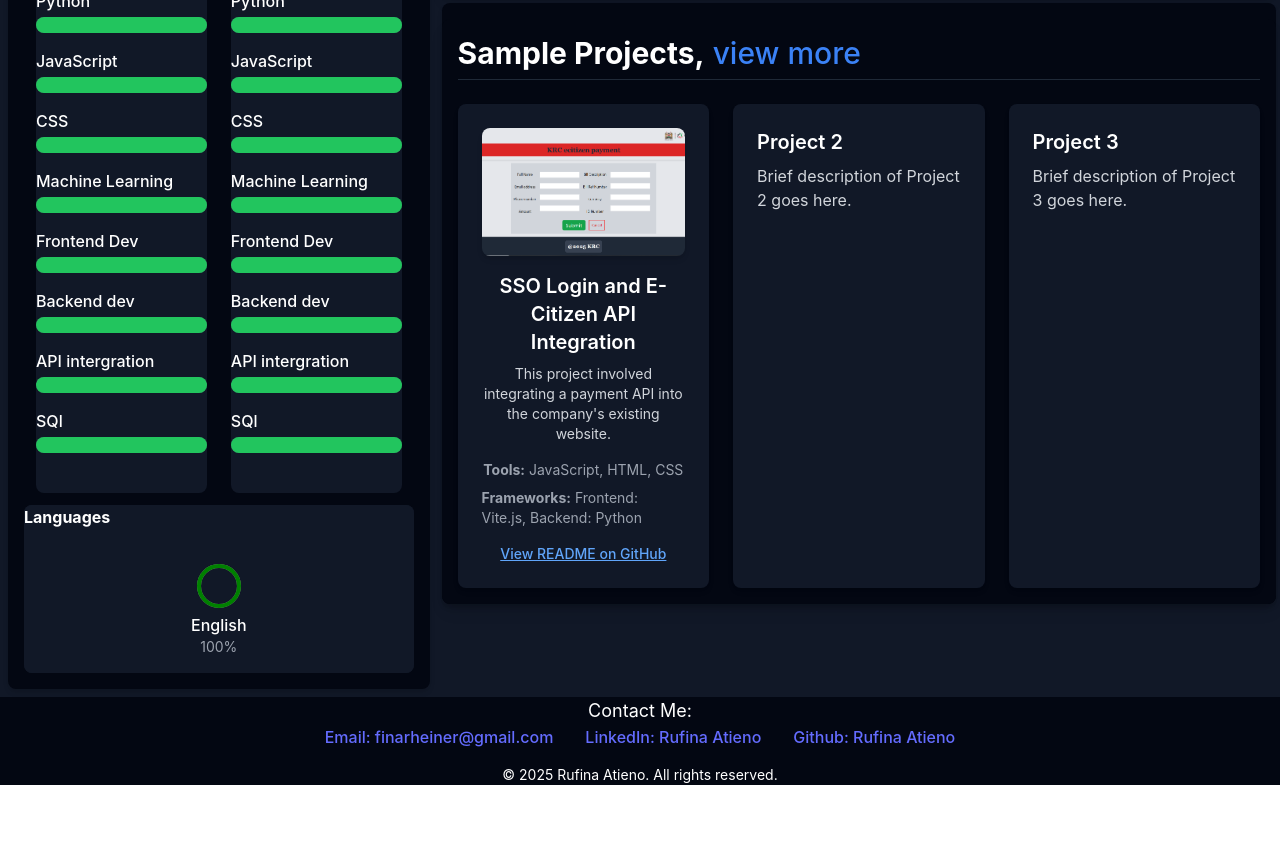
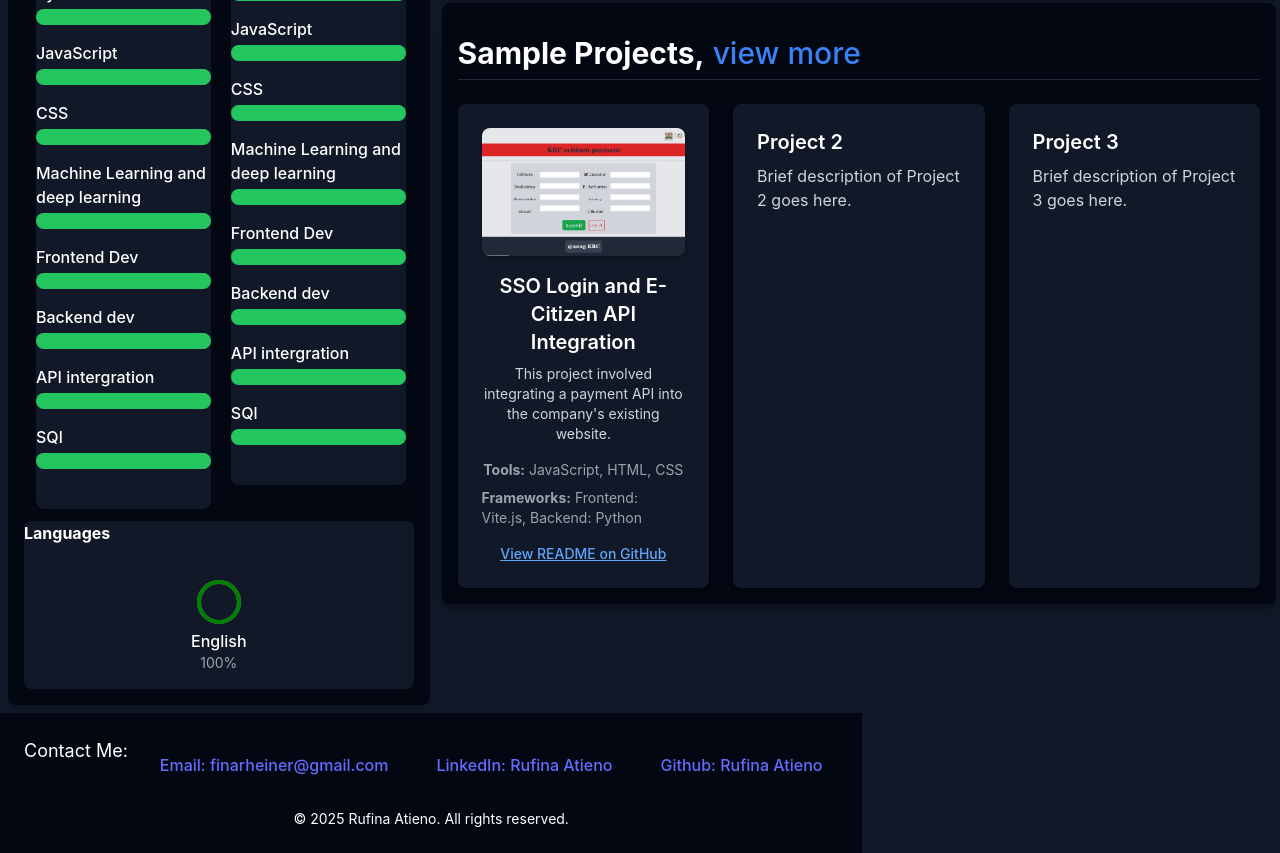
Before and after one commit to fina-biko/portfolio, a React (Vite) app: page / in a window 1280 px wide. Shown: the part 380-1233 px from the top of the page. Before the commit the page ends 1165 px from the top, so only its background shows below. Built offline with nearby package versions, Linux system fonts and the light colour scheme.

Commit message:
Updated to include small screen adjustment for skills

```diff
--- a/src/App.jsx
+++ b/src/App.jsx
@@ -31,10 +31,11 @@ const App = () => {
           {/* skills and competencies section Section */}
           <section className=" flex flex-col md:flex-row">
             <section id="skills" className="m-1">
+              <h2 className="text-white font-bold mb-4">Skills and Competencies</h2>
               <Skills/>
             </section>
 
-            <section id="skills" className="m-1">
+            <section id="skills" className="md:mt-9 ">
               <Skills/>
             </section>
 
@@ -80,7 +81,7 @@ const App = () => {
 
 
 {/* Footer Section */}
-          <section id="footer" className=" flex flex-col text-white mt-auto bg-gray-900 rounded-lg">
+          <section id="footer" className=" flex flex-col md:flex-row text-white mt-auto bg-gray-900 rounded-lg">
             <Footer/>
           </section>
     </div>
--- a/src/components/Footer.jsx
+++ b/src/components/Footer.jsx
@@ -2,29 +2,35 @@ import React from "react";
 
 const Footer = () => {
   return (
-      <div className="text-center bg-gray-950">
+    <div className="text-center bg-gray-950 p-6">
       {/* Social/Contact Information */}
-          <div className="">
-              <p className="text-lg">Contact Me:</p>
+      <div className="flex flex-col md:flex-row md:space-x-4">
+        <p className="text-lg mb-2 md:mb-0">Contact Me:</p>
 
-
-                      <a href="mailto:finarheiner@gmail.com" className="hover:underline p-4">
+        <a
+          href="mailto:finarheiner@gmail.com"
+          className="hover:underline p-4"
+        >
           Email: finarheiner@gmail.com
         </a>
 
-
-                      <a href="https://www.linkedin.com/in/rufina-atieno" className="hover:underline p-4" target="_blank"
-                         rel="noopener noreferrer">
+        <a
+          href="https://www.linkedin.com/in/rufina-atieno"
+          className="hover:underline p-4"
+          target="_blank"
+          rel="noopener noreferrer"
+        >
           LinkedIn: Rufina Atieno
         </a>
 
-
-                      <a href="https://github.com/fina-biko" className="hover:underline p-4" target="_blank"
-                         rel="noopener noreferrer">
+        <a
+          href="https://github.com/fina-biko"
+          className="hover:underline p-4"
+          target="_blank"
+          rel="noopener noreferrer"
+        >
           Github: Rufina Atieno
         </a>
-
-
       </div>
 
       {/* Copyright Information */}
@@ -33,4 +39,4 @@ const Footer = () => {
   );
 };
 
-export default Footer
+export default Footer;
--- a/src/components/Header.jsx
+++ b/src/components/Header.jsx
@@ -1,7 +1,7 @@
 const Header = () => {
   return (
       <div
-           className="flex flex-row space-y-2 space-x-2  w-full items-start justify-start md:flex-row md:space-x-4 md:space-y-0 md:items-end md:justify-end lg:space-x-6">
+           className="flex flex-col space-y-2 space-x-2  w-full items-start justify-start md:flex-row md:space-x-4 md:space-y-0 md:items-end md:justify-end lg:space-x-6">
           <div className="mb-1 md:mb-0.5">
               <a
                   href="/src/components/About.jsx"
--- a/src/components/skills.jsx
+++ b/src/components/skills.jsx
@@ -5,7 +5,7 @@ const Skills = () => {
     { name: "Python"  },
     { name: "JavaScript"},
     { name: "CSS" },
-    { name: "Machine Learning" },
+    { name: "Machine Learning and deep learning " },
       { name: "Frontend Dev" },
       { name: "Backend dev" },
       { name: "API intergration" },
@@ -14,8 +14,8 @@ const Skills = () => {
   ];
 
   return (
-    <section className="py-6 bg-gray-900 rounded-lg m-2">
-      <h2 className="text-white font-bold mb-4">Skills and Competencies</h2>
+    <section className=" flex flex-col  md:flex-row py-6 bg-gray-900 rounded-lg m-2">
+
       <div className="text-gray-400">
         {skills.map((skill) => (
           <SkillBar key={skill.name} skill={skill.name}  />
```
Lines whose indentation alone changed are shown as unchanged.
